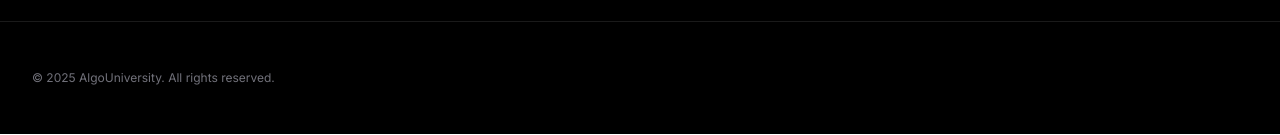
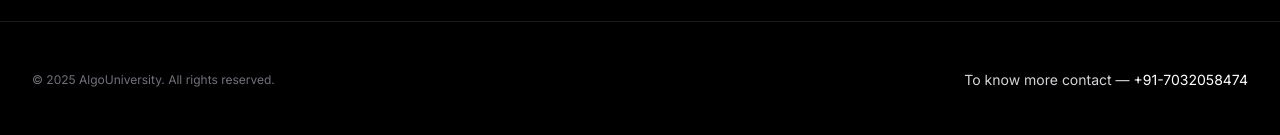
Before and after one commit to flamesResource6/frontend-repo_tioanaxl_5phsjw, a React (Vite) app: page / in a window 1280 px wide. Shown: the part 4212-4347 px from the top of the page. Built offline with nearby package versions, Linux system fonts and the light colour scheme; a web font is replaced by a local one.

Commit message:
Update project prj_tioanaxl - 2025-11-14T11:54:31.442Z

```diff
--- a/src/App.jsx
+++ b/src/App.jsx
@@ -585,7 +585,12 @@ function Footer() {
     <footer className="relative bg-black border-t border-white/10">
       <Container>
         <div className="py-12">
-          <div className="text-xs text-zinc-500">© 2025 AlgoUniversity. All rights reserved.</div>
+          <div className="flex flex-col md:flex-row items-center justify-between gap-4">
+            <div className="text-xs text-zinc-500">© 2025 AlgoUniversity. All rights reserved.</div>
+            <div className="text-sm text-zinc-300 md:text-right">
+              To know more contact — <a href="tel:+917032058474" className="text-white hover:opacity-80">+91-7032058474</a>
+            </div>
+          </div>
         </div>
       </Container>
     </footer>
```
Also changed, not shown: 1 other file (tests, documents, lock files or other folders).
